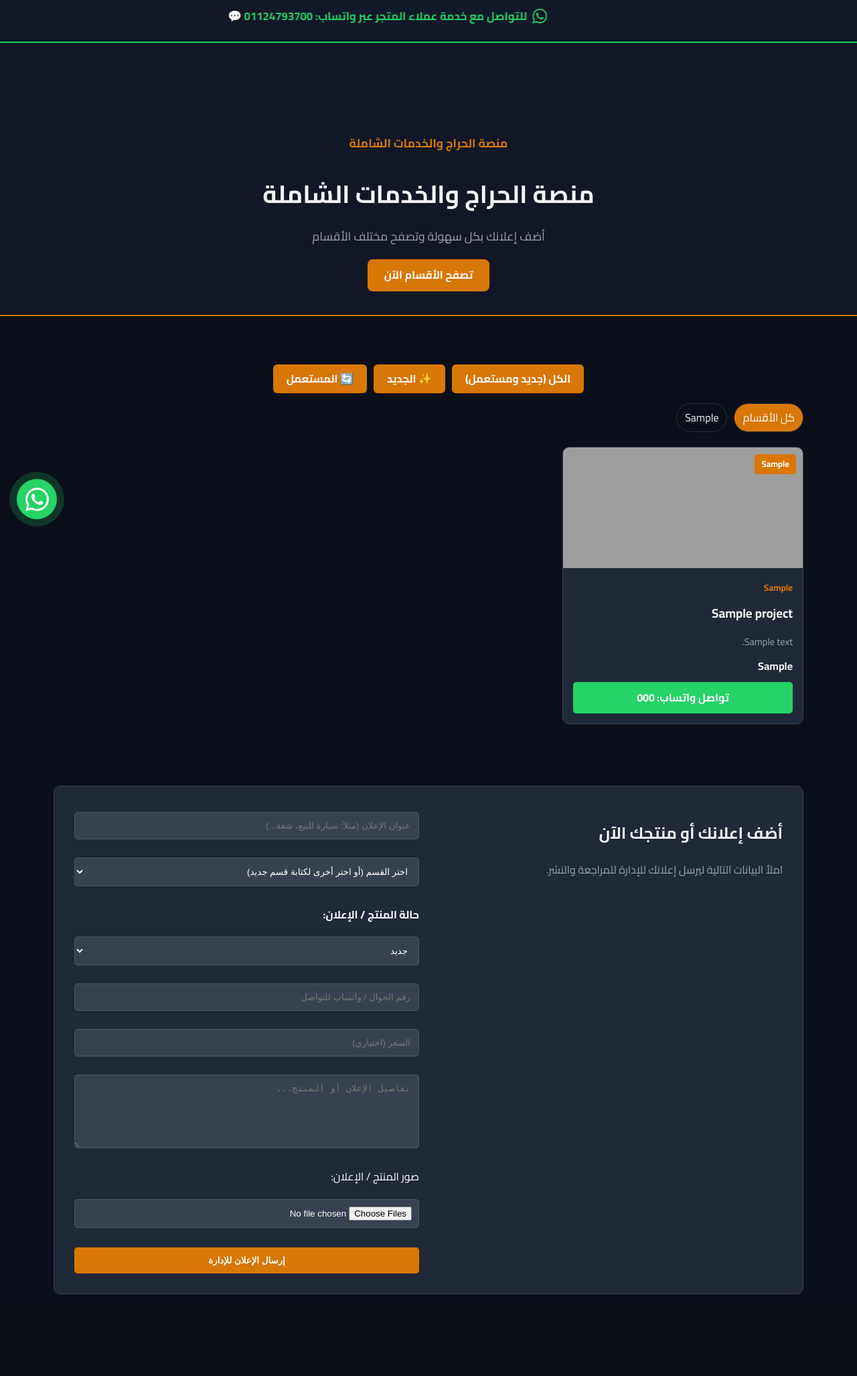
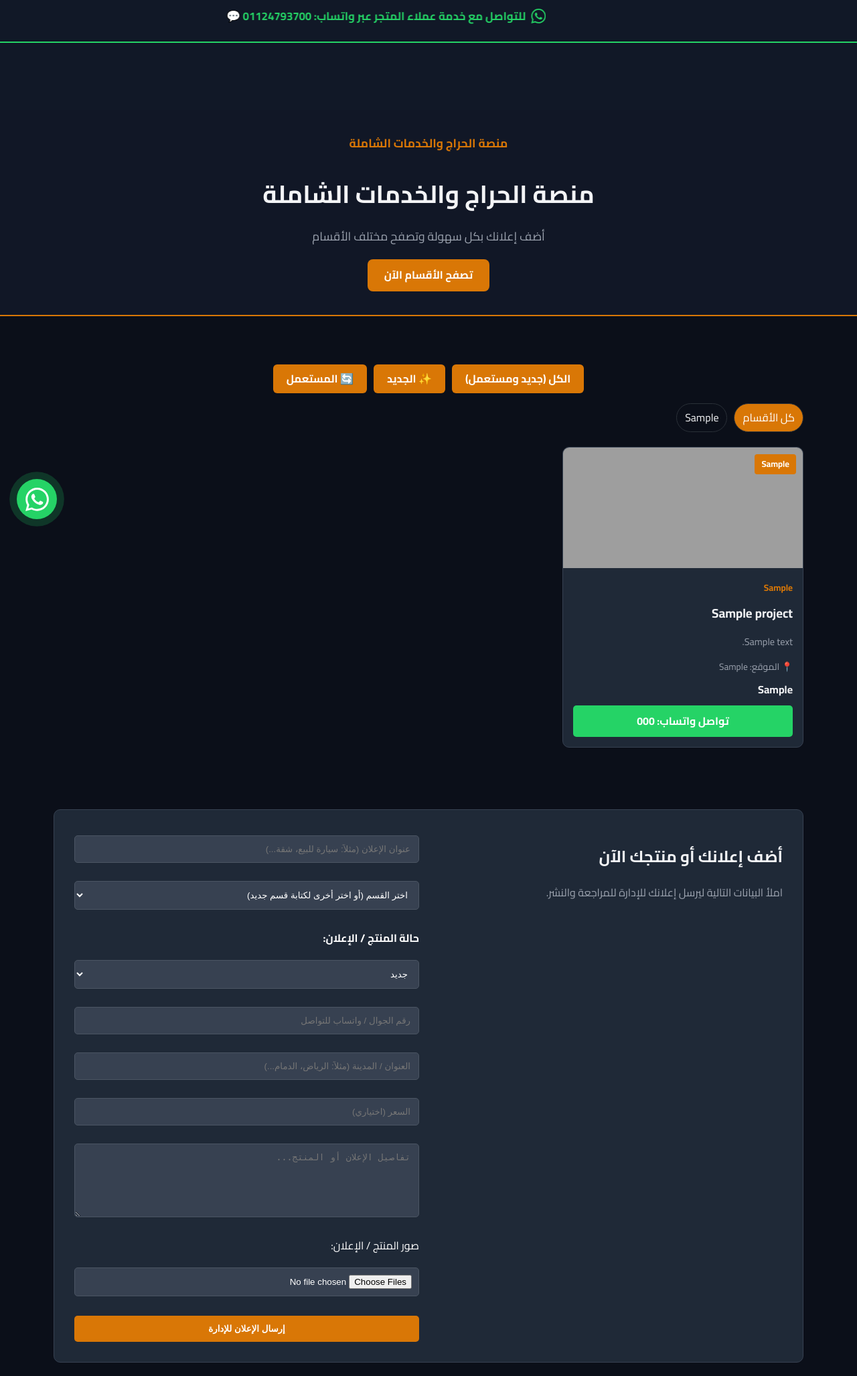
Before and after one commit to hashem153496-prog/ahmed-store, a Flask app: page / in a window 1280 px wide. Shown: the whole page at 67% size. Before the commit the page ends 1932 px from the top, so only its background shows below. Run offline with Flask 3, Linux system fonts and the light colour scheme; tables that the repository leaves empty hold one stand-in row (values such as "Sample post"); grey boxes are pictures that could not be loaded.

Commit message:
Update index.html

```diff
--- a/templates/index.html
+++ b/templates/index.html
@@ -125,6 +125,11 @@
 <small style="color: {{ config.primary_color }}; font-weight: bold;">{{p.category}}</small>
 <h3 style="color: {{ config.text_color }}; margin: 10px 0;">{{p.title}}</h3>
 <p style="color: #9ca3af; font-size: 0.9rem; margin-bottom: 10px;">{{p.description}}</p>
+
+{% if p.location %}
+<p style="color: #9ca3af; font-size: 0.85rem; margin-bottom: 8px;">📍 الموقع: {{ p.location }}</p>
+{% endif %}
+
 <b style="color: {{ config.text_color }}; display: block; margin-bottom: 10px;">{{p.price}}</b>
 {% if p.phone %}
 <a href="https://wa.me/{{p.phone}}" target="_blank" style="display: block; background: #25d366; color: white; text-align: center; padding: 10px; border-radius: 5px; text-decoration: none; font-weight: bold;">تواصل واتساب: {{p.phone}}</a>
@@ -192,6 +197,7 @@ function handleCategoryChange(selectObj) {
 </select>
 
 <input name="phone" placeholder="رقم الجوال / واتساب للتواصل" required style="width:100%; padding:12px; margin:8px 0; background:#374151; color:#fff; border:1px solid #4b5563; border-radius:5px;">
+<input name="location" placeholder="العنوان / المدينة (مثلاً: الرياض، الدمام...)" style="width:100%; padding:12px; margin:8px 0; background:#374151; color:#fff; border:1px solid #4b5563; border-radius:5px;">
 <input name="price" placeholder="السعر (اختياري)" style="width:100%; padding:12px; margin:8px 0; background:#374151; color:#fff; border:1px solid #4b5563; border-radius:5px;">
 <textarea name="details" placeholder="تفاصيل الإعلان أو المنتج..." rows="4" style="width:100%; padding:12px; margin:8px 0; background:#374151; color:#fff; border:1px solid #4b5563; border-radius:5px;"></textarea>
 <label style="display:block; margin-top:10px; color:#fff;">صور المنتج / الإعلان:</label>
```
